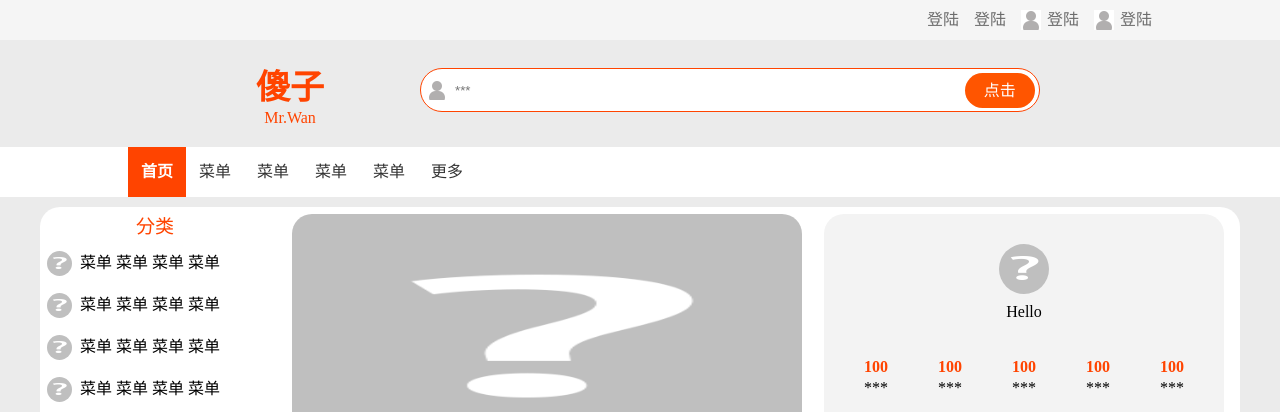
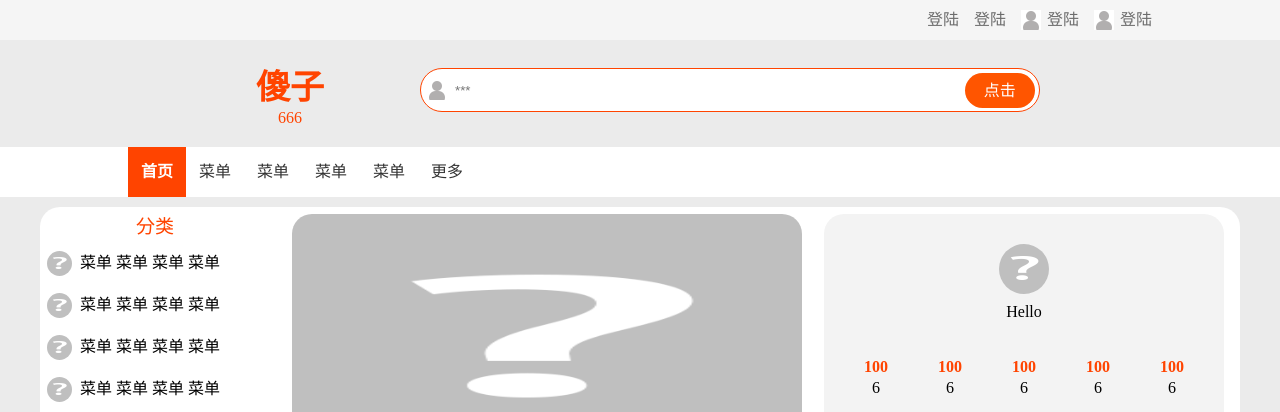
Before and after one commit to wanbage6/a, a plain HTML site: page index.html in a window 1280 px wide. Shown: the top 412 px of the page. Drawn offline with Linux system fonts and the light colour scheme.

Commit message:
Update index.html

```diff
--- a/index.html
+++ b/index.html
@@ -31,7 +31,7 @@
 <div class="logo">
     <div class="logo-text">
         <p class="text">傻子</p>
-        <p class="text_1">Mr.Wan</p>
+        <p class="text_1">666</p>
     </div>
     <!--logo end-->
 
@@ -135,23 +135,23 @@
             <div class="right-mid">
                 <div>
                     <p class="nun">100</p>
-                    <div>***</div>
+                    <div>6</div>
                 </div>
                 <div>
                     <p class="nun">100</p>
-                    <div>***</div>
+                    <div>6</div>
                 </div>
                 <div>
                     <p class="nun">100</p>
-                    <div>***</div>
+                    <div>6</div>
                 </div>
                 <div>
                     <p class="nun">100</p>
-                    <div>***</div>
+                    <div>6</div>
                 </div>
                 <div>
                     <p class="nun">100</p>
-                    <div>***</div>
+                    <div>6</div>
                 </div>
             </div>
             <ul class="news">
```
